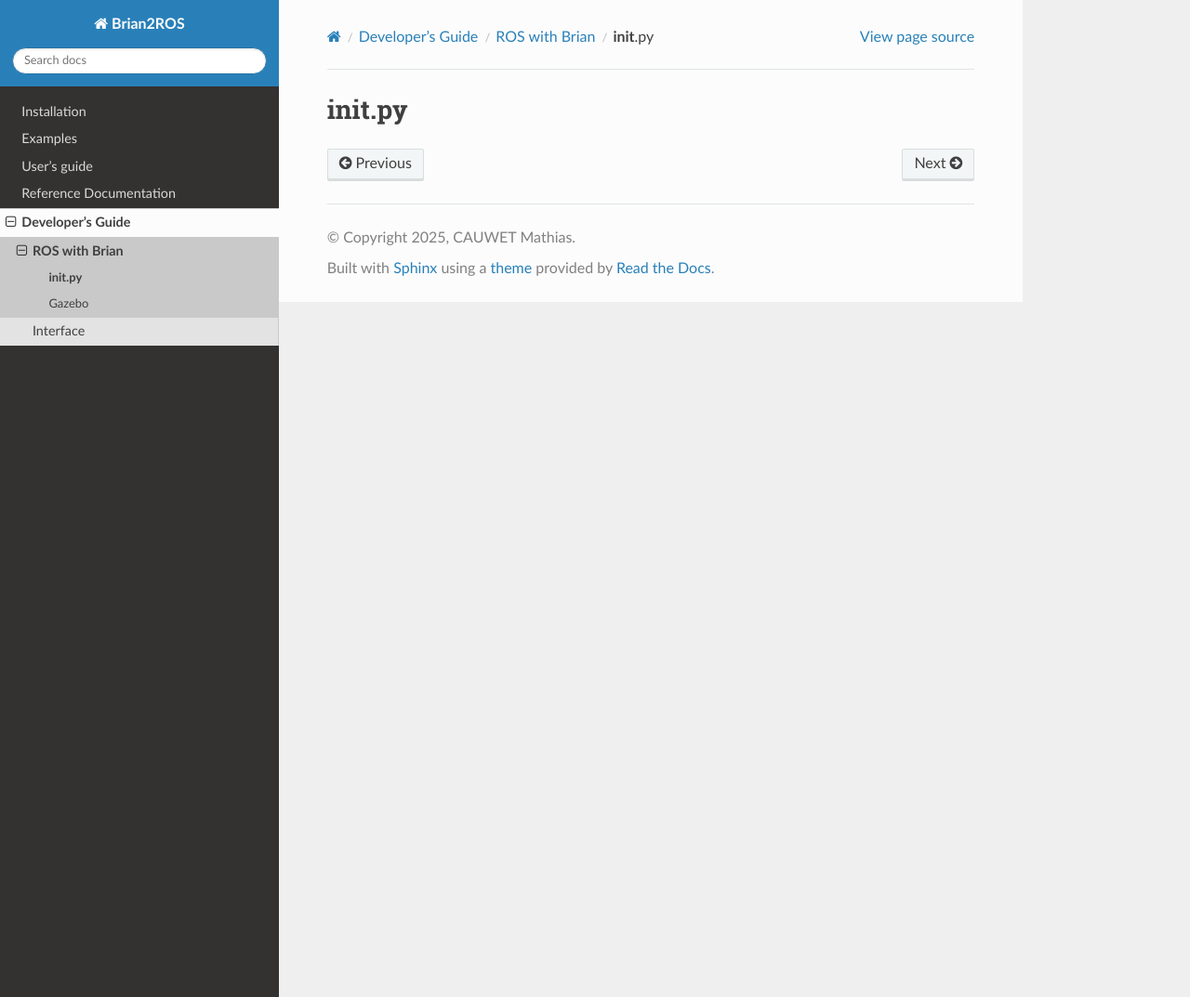
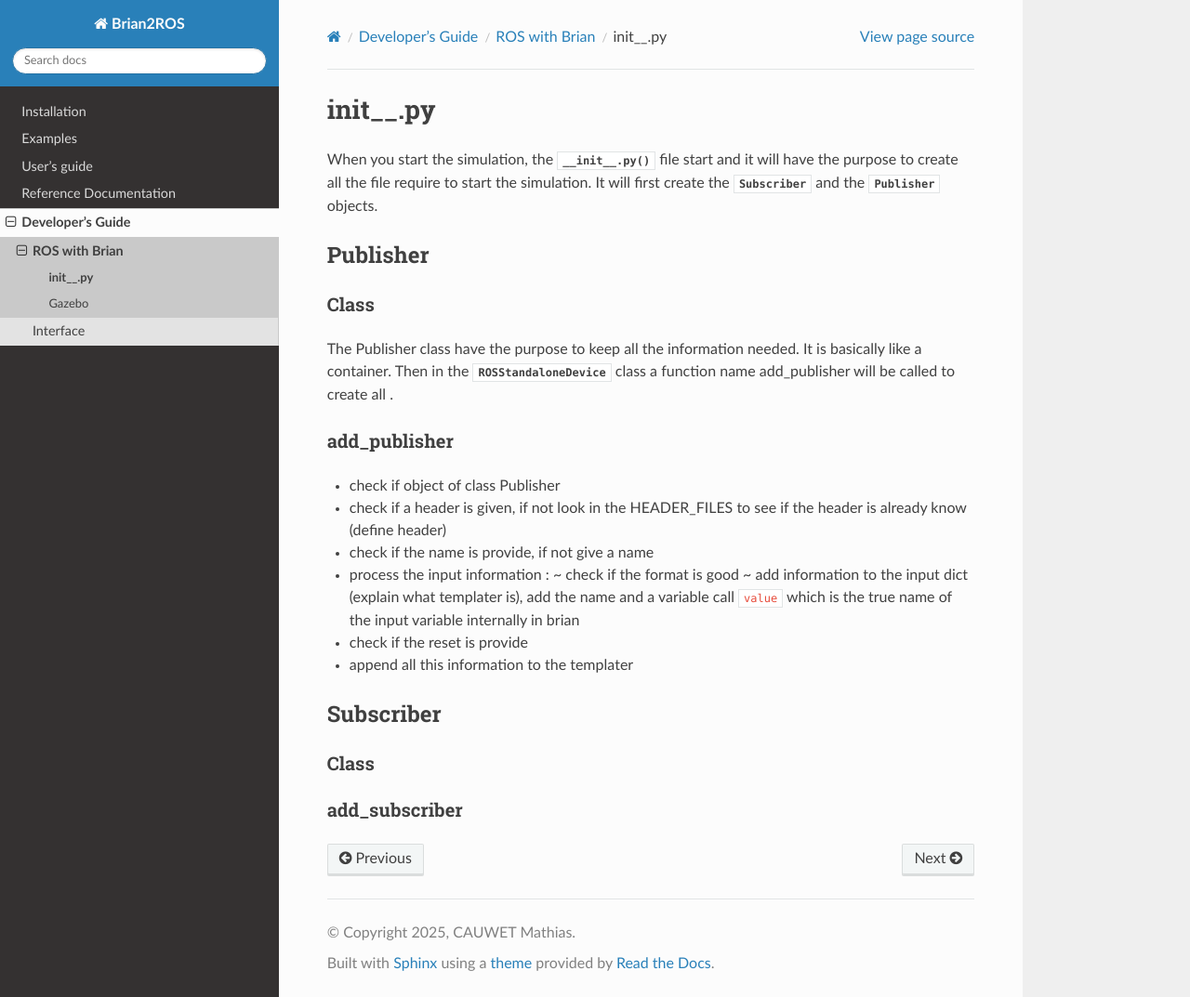
Before and after one commit to brian-team/brian2ros, a Sphinx documentation site: the page built from docs/dev_guide/ros/init.md, in a window 1280 px wide and 1073 px high. Shown: the whole window at 93% size. Built offline with Sphinx 7.4.7 and the Read the Docs theme 3.1.0, drawn with Linux system fonts in a browser that asks for light colours; pages that are not in the unit, such as notebooks, are missing from menus.

Commit message:
Ajout de la configuration intersphinx pour la documentation et mise à jour de la description dans init.md

```diff
--- a/docs/conf.py
+++ b/docs/conf.py
@@ -31,3 +31,7 @@ source_suffix = {
     '.rst': 'restructuredtext',
     '.md': 'markdown',
 }
+
+intersphinx_mapping = {
+    'brian2': ('https://brian2.readthedocs.io/en/stable/', None),
+}
--- a/docs/dev_guide/ros/init.md
+++ b/docs/dev_guide/ros/init.md
@@ -1 +1,31 @@
-# __init__.py
+# init_\_\.py
+
+When you start the simulation, the {func}`__init__.py` file start and it will have the purpose to create all the file require to start the simulation.
+It will first create the {class}`Subscriber` and the {class}`Publisher` objects.
+
+## Publisher
+
+### Class
+
+The Publisher class have the purpose to keep all the information needed. It is basically like a container. Then in the {class}`ROSStandaloneDevice` class a function name add_publisher will be called to create all .
+
+### add_publisher
+
+- check if object of class Publisher
+
+- check if a header is given, if not look in the HEADER_FILES to see if the header is already know (define header)
+
+- check if the name is provide, if not give a name
+
+- process the input information :
+    ~ check if the format is good
+    ~ add information to the input dict (explain what templater is), add the name and a variable call `value` which is the true name of the input variable internally in brian
+- check if the reset is provide
+- append all this information to the templater
+
+
+## Subscriber
+
+### Class
+
+### add_subscriber
```
Also changed, not shown: 1 other file.
